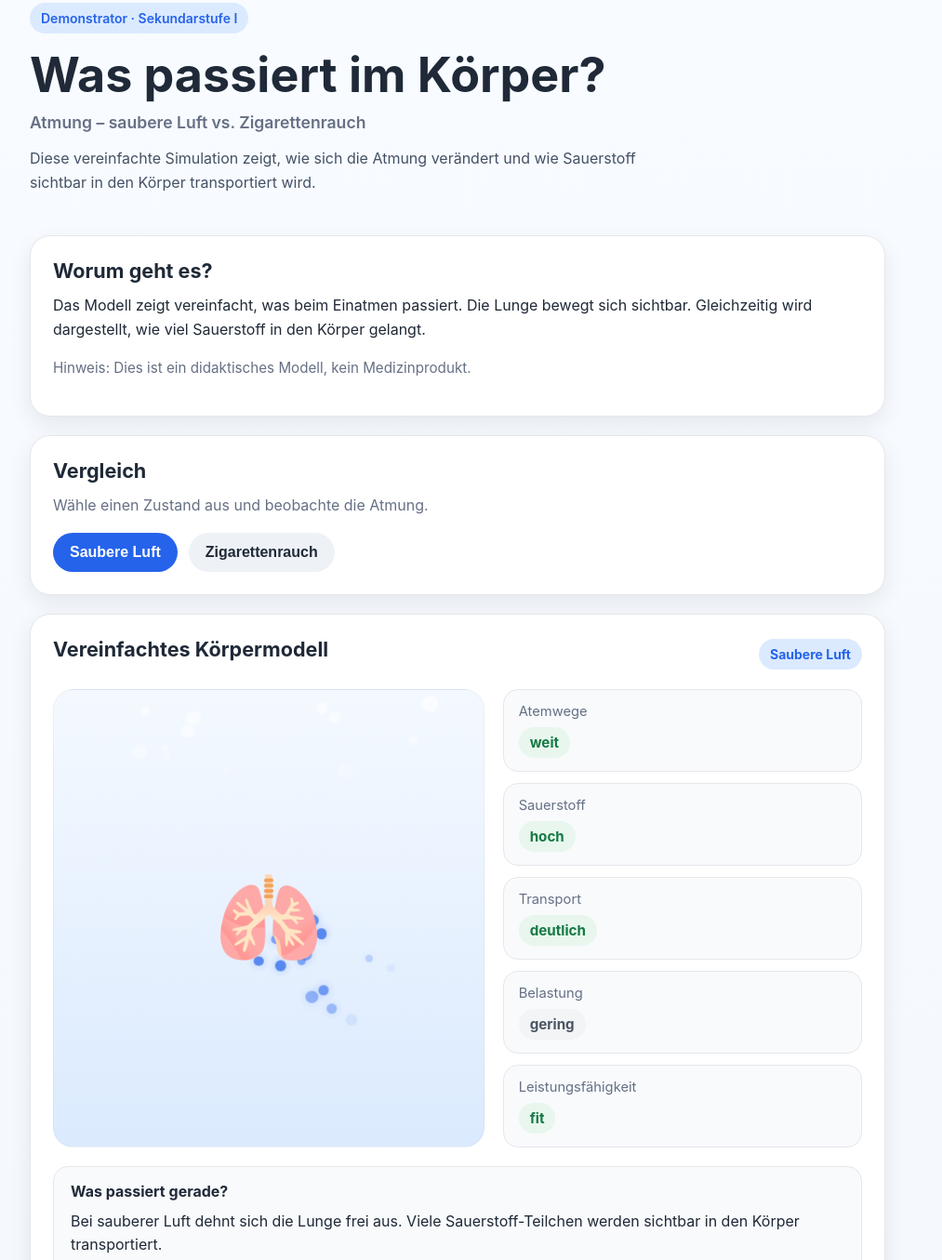
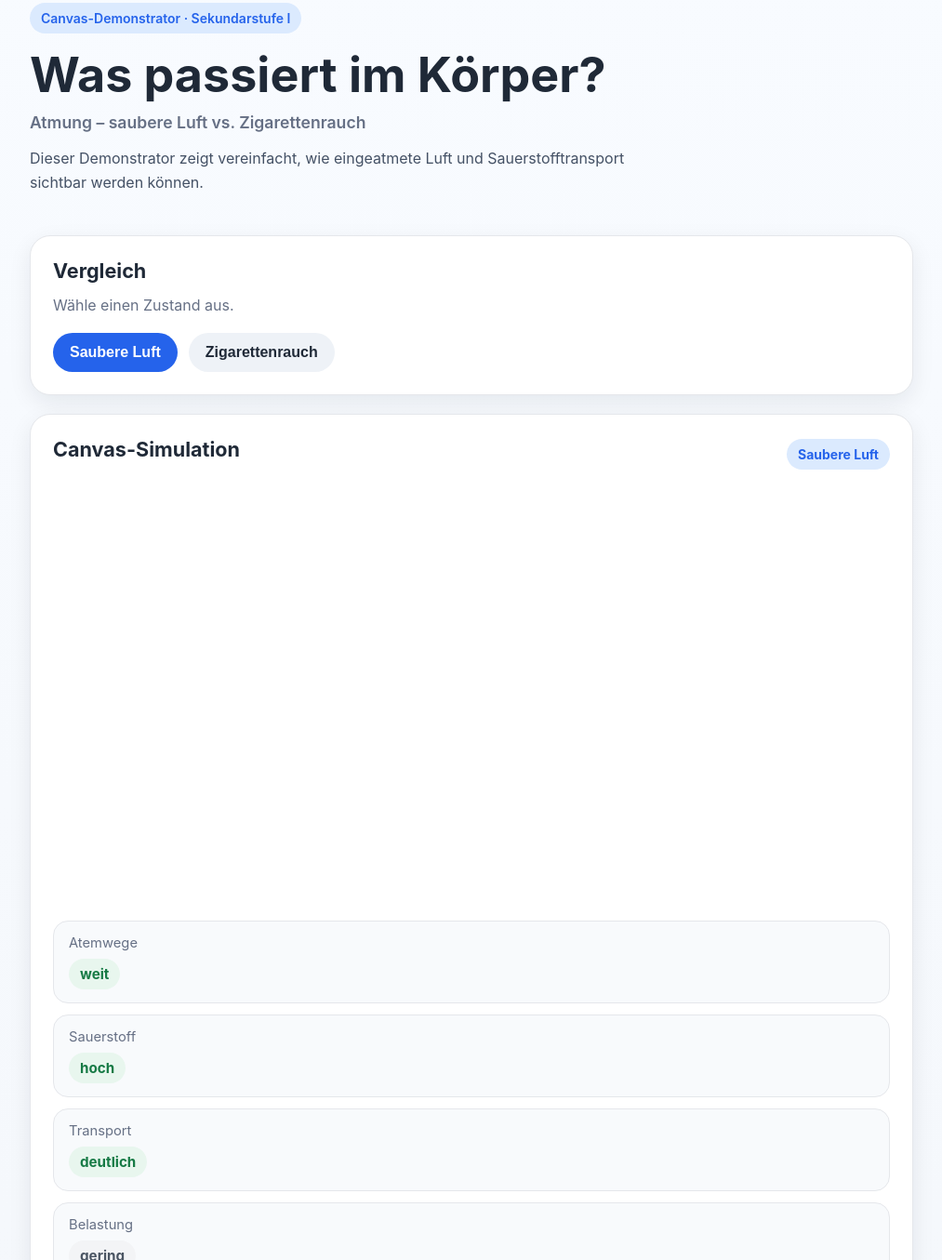
Before and after one commit to Josef-Wapik/Was-passiert-im-K-rper-Demo, a plain HTML site: page index.html in a window 1280 px wide. Shown: the part 45-1400 px from the top of the page at 93% size, without its empty margins (148-1161 px from the left). Drawn offline with Linux system fonts and the light colour scheme.

Commit message:
Update index.html
Canvas Grundgerüst

```diff
--- a/index.html
+++ b/index.html
@@ -8,66 +8,37 @@
 </head>
 <body>
   <div class="page">
-
     <header class="hero">
-      <div class="hero__badge">Demonstrator · Sekundarstufe I</div>
+      <div class="hero__badge">Canvas-Demonstrator · Sekundarstufe I</div>
       <h1>Was passiert im Körper?</h1>
-      <p class="hero__subtitle">
-        Atmung – saubere Luft vs. Zigarettenrauch
-      </p>
+      <p class="hero__subtitle">Atmung – saubere Luft vs. Zigarettenrauch</p>
       <p class="hero__text">
-        Diese vereinfachte Simulation zeigt, wie sich die Atmung verändert und
-        wie Sauerstoff sichtbar in den Körper transportiert wird.
+        Dieser Demonstrator zeigt vereinfacht, wie eingeatmete Luft und Sauerstofftransport
+        sichtbar werden können.
       </p>
     </header>
 
     <main class="content">
-
-      <section class="card intro-card">
-        <h2>Worum geht es?</h2>
-        <p>
-          Das Modell zeigt vereinfacht, was beim Einatmen passiert. Die Lunge
-          bewegt sich sichtbar. Gleichzeitig wird dargestellt, wie viel
-          Sauerstoff in den Körper gelangt.
-        </p>
-        <p class="note">
-          Hinweis: Dies ist ein didaktisches Modell, kein Medizinprodukt.
-        </p>
-      </section>
-
       <section class="card controls-card">
         <div class="section-header">
           <h2>Vergleich</h2>
-          <p>Wähle einen Zustand aus und beobachte die Atmung.</p>
+          <p>Wähle einen Zustand aus.</p>
         </div>
 
         <div class="toggle-group" id="controls">
-          <button class="toggle-button active" data-state="luft">
-            Saubere Luft
-          </button>
-          <button class="toggle-button" data-state="rauch">
-            Zigarettenrauch
-          </button>
+          <button class="toggle-button active" data-state="luft">Saubere Luft</button>
+          <button class="toggle-button" data-state="rauch">Zigarettenrauch</button>
         </div>
       </section>
 
       <section class="card simulation-card">
         <div class="simulation-card__header">
-          <h2>Vereinfachtes Körpermodell</h2>
+          <h2>Canvas-Simulation</h2>
           <span id="stateTag" class="state-tag state-tag--luft">Saubere Luft</span>
         </div>
 
-        <div class="simulation-layout">
-          <div class="visual-column">
-            <div id="lungVisual" class="lung-visual lung-visual--luft">
-              <div id="lungBody" class="lung-body breathing">
-                <div class="lung-shape">🫁</div>
-              </div>
-
-              <div id="airParticles" class="particles particles--air" aria-hidden="true"></div>
-              <div id="smokeParticles" class="particles particles--smoke" aria-hidden="true"></div>
-              <div id="oxygenTransport" class="transport transport--oxygen" aria-hidden="true"></div>
-            </div>
+        <div class="canvas-wrapper">
+          <canvas id="simCanvas" width="900" height="460"></canvas>
         </div>
 
         <div class="marker-panel">
@@ -96,30 +67,18 @@
             <div id="markerLeistung" class="marker__value marker__value--good">fit</div>
           </div>
         </div>
-        </div>
 
         <div class="explanation-box">
           <h3>Was passiert gerade?</h3>
           <p id="explanation">
-            Bei sauberer Luft nimmt die Lunge Sauerstoff gut auf. Viele Sauerstoff-Teilchen werden sichtbar in den Körper transportiert.
+            Bei sauberer Luft dehnt sich die Lunge frei aus. Viele Sauerstoff-Teilchen werden sichtbar weitertransportiert.
           </p>
         </div>
       </section>
-
-      <section class="card didactic-card">
-        <h2>Einsatz im Unterricht</h2>
-        <ul class="didactic-list">
-          <li>Sekundarstufe I (Klassen 7–9)</li>
-          <li>Dauer: 45 Minuten</li>
-          <li>Keine Accounts, keine Datenerhebung</li>
-          <li>Im Browser oder auf Tablets nutzbar</li>
-        </ul>
-      </section>
-
     </main>
 
     <footer class="footer">
-      <p>Projekt-Demonstrator · Pilotphase</p>
+      <p>Didaktischer Demonstrator · Pilotphase</p>
     </footer>
   </div>
 
```
Lines whose indentation alone changed are shown as unchanged.
